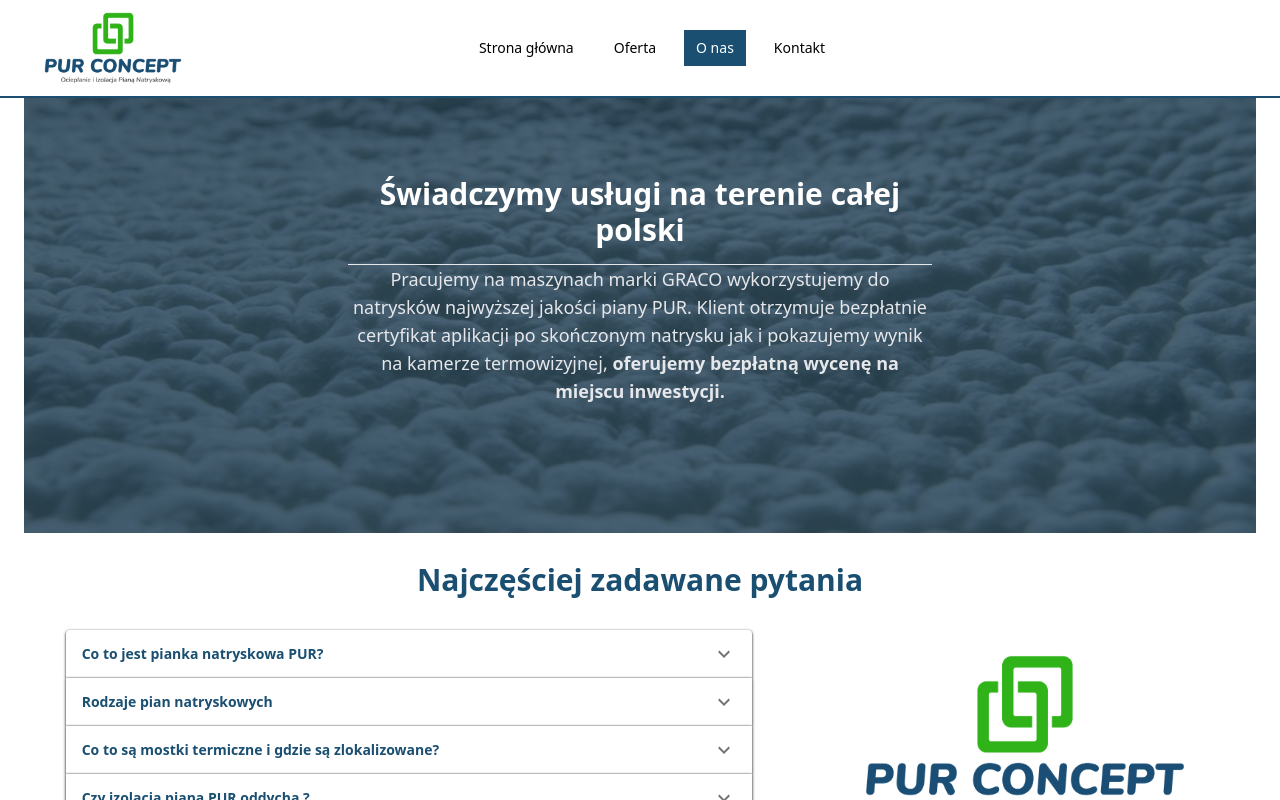
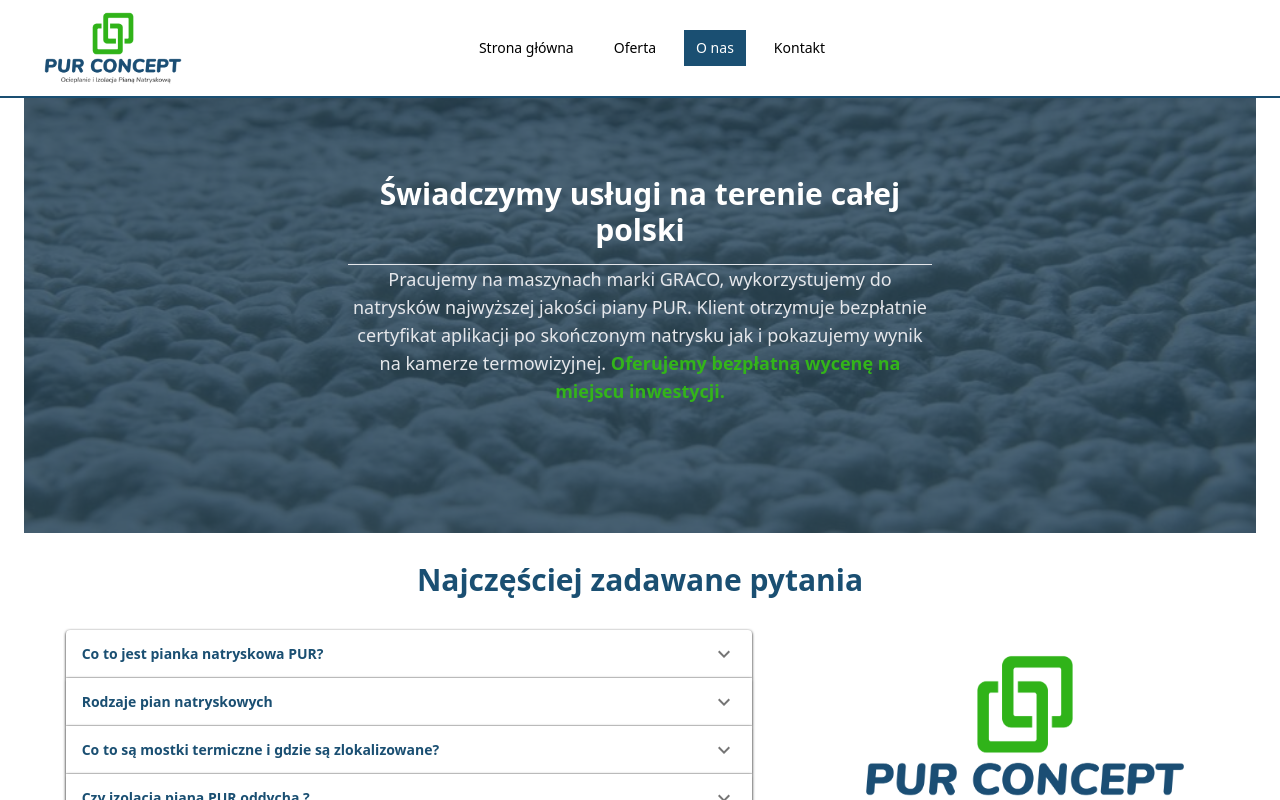
Before and after one commit to maciekbe1/b2b, a React (Create React App) app: page /o-nas in a window 1280 px wide. Shown: the top 800 px of the page. Built offline with nearby package versions, Linux system fonts and the light colour scheme.

Commit message:
litte improvements

```diff
--- a/src/components/HomePage/Slider.js
+++ b/src/components/HomePage/Slider.js
@@ -7,7 +7,7 @@ import slider4 from "../../assets/img/slider4.png";
 
 export default function Carousel() {
   const settings = {
-    autoplay: false,
+    autoplay: true,
     dots: true,
     autoplaySpeed: 5000,
     arrows: false,
--- a/src/components/pages/AboutPage.js
+++ b/src/components/pages/AboutPage.js
@@ -27,12 +27,12 @@ export default function AboutPage() {
                 </h1>
                 <p className="mt-4 text-lg text-gray-200">
                   <hr />
-                  Pracujemy na maszynach marki GRACO wykorzystujemy do natrysków
-                  najwyższej jakości piany PUR. Klient otrzymuje bezpłatnie
-                  certyfikat aplikacji po skończonym natrysku jak i pokazujemy
-                  wynik na kamerze termowizyjnej,{" "}
-                  <strong>
-                    oferujemy bezpłatną wycenę na miejscu inwestycji.
+                  Pracujemy na maszynach marki GRACO, wykorzystujemy do
+                  natrysków najwyższej jakości piany PUR. Klient otrzymuje
+                  bezpłatnie certyfikat aplikacji po skończonym natrysku jak i
+                  pokazujemy wynik na kamerze termowizyjnej.{" "}
+                  <strong className="text-logoGreen">
+                    Oferujemy bezpłatną wycenę na miejscu inwestycji.
                   </strong>
                 </p>
               </div>
```
Also changed, not shown: 1 other file (tests, documents, lock files or other folders).
